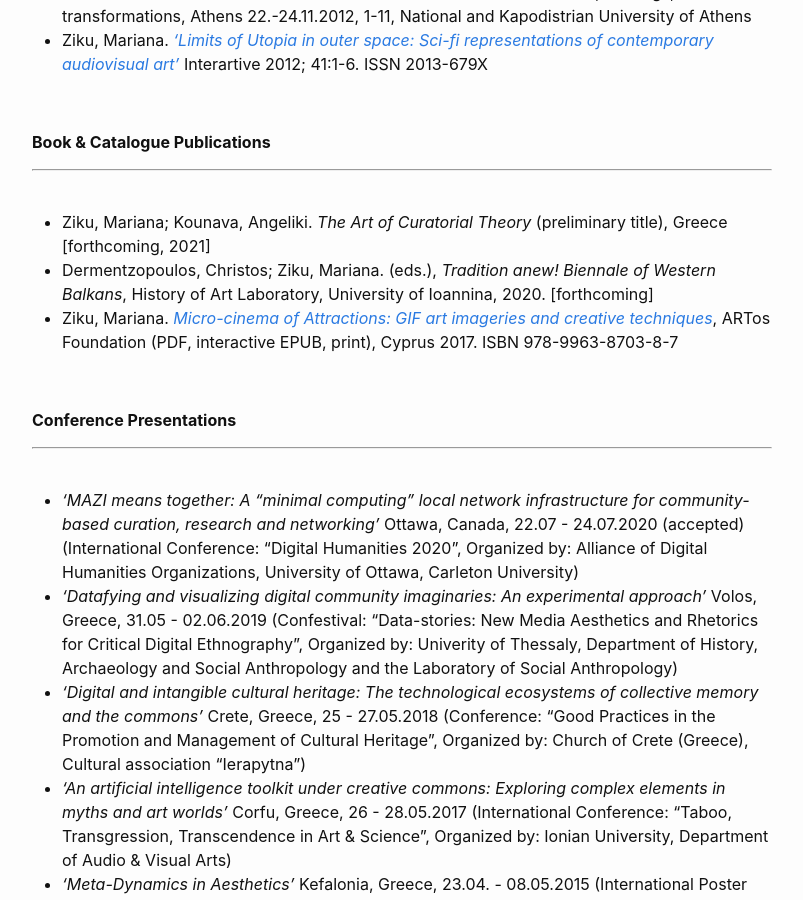
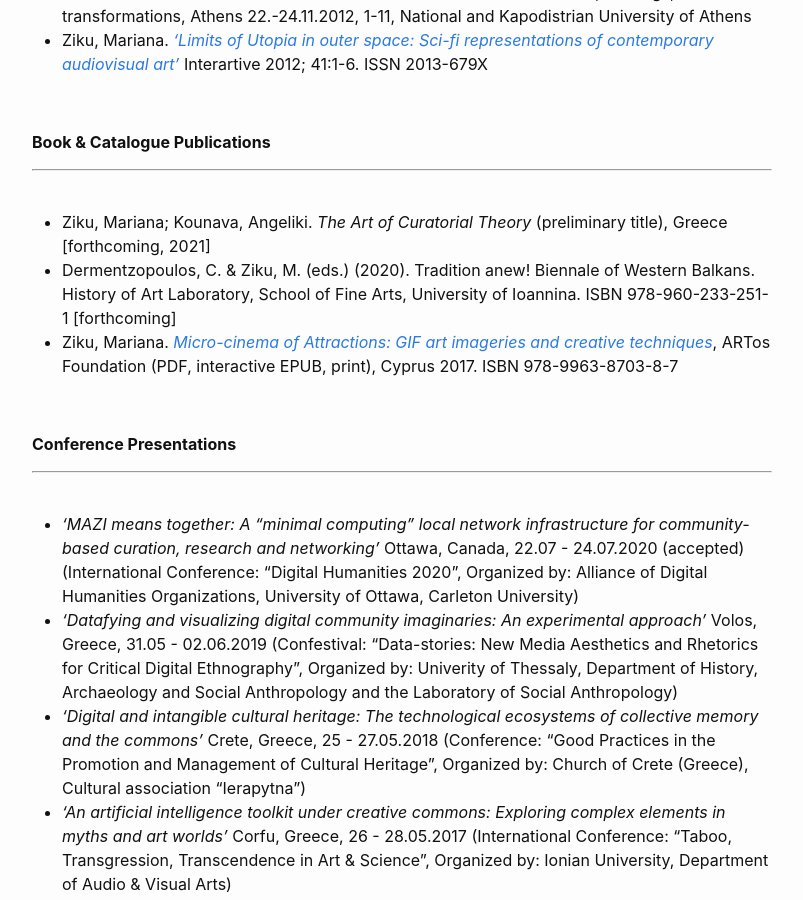
Before and after one commit to mziku/mziku.github.io, a Jekyll site: the page built from publications.md, in a window 1280 px wide and 900 px high, scrolled down 864 px. Shown: the whole window, without its empty margins (238-1041 px from the left). Built offline with Jekyll 4.4.1, drawn with Linux system fonts in a browser that asks for light colours.

Commit message:
Update publications.md

```diff
--- a/publications.md
+++ b/publications.md
@@ -30,7 +30,7 @@ navigation_weight: 3
 <br>
 
 - Ziku, Mariana; Kounava, Angeliki. *The Art of Curatorial Theory* (preliminary title), Greece [forthcoming, 2021]
-- Dermentzopoulos, Christos; Ziku, Mariana. (eds.), *Tradition anew! Biennale of Western Balkans*, History of Art Laboratory, University of Ioannina, 2020. [forthcoming]
+- Dermentzopoulos, C. & Ziku, M. (eds.) (2020). Tradition anew! Biennale of Western Balkans. History of Art Laboratory, School of Fine Arts, University of Ioannina. ISBN 978-960-233-251-1 [forthcoming]
 - Ziku, Mariana. [*Micro-cinema of Attractions: GIF art imageries and creative techniques*](https://drive.google.com/drive/folders/0B0UjNhiCkNpkN0pPU2ZVX3BzVFU), ARTos Foundation (PDF, interactive EPUB, print), Cyprus 2017. ISBN 978-9963-8703-8-7
 
 <br>
```
